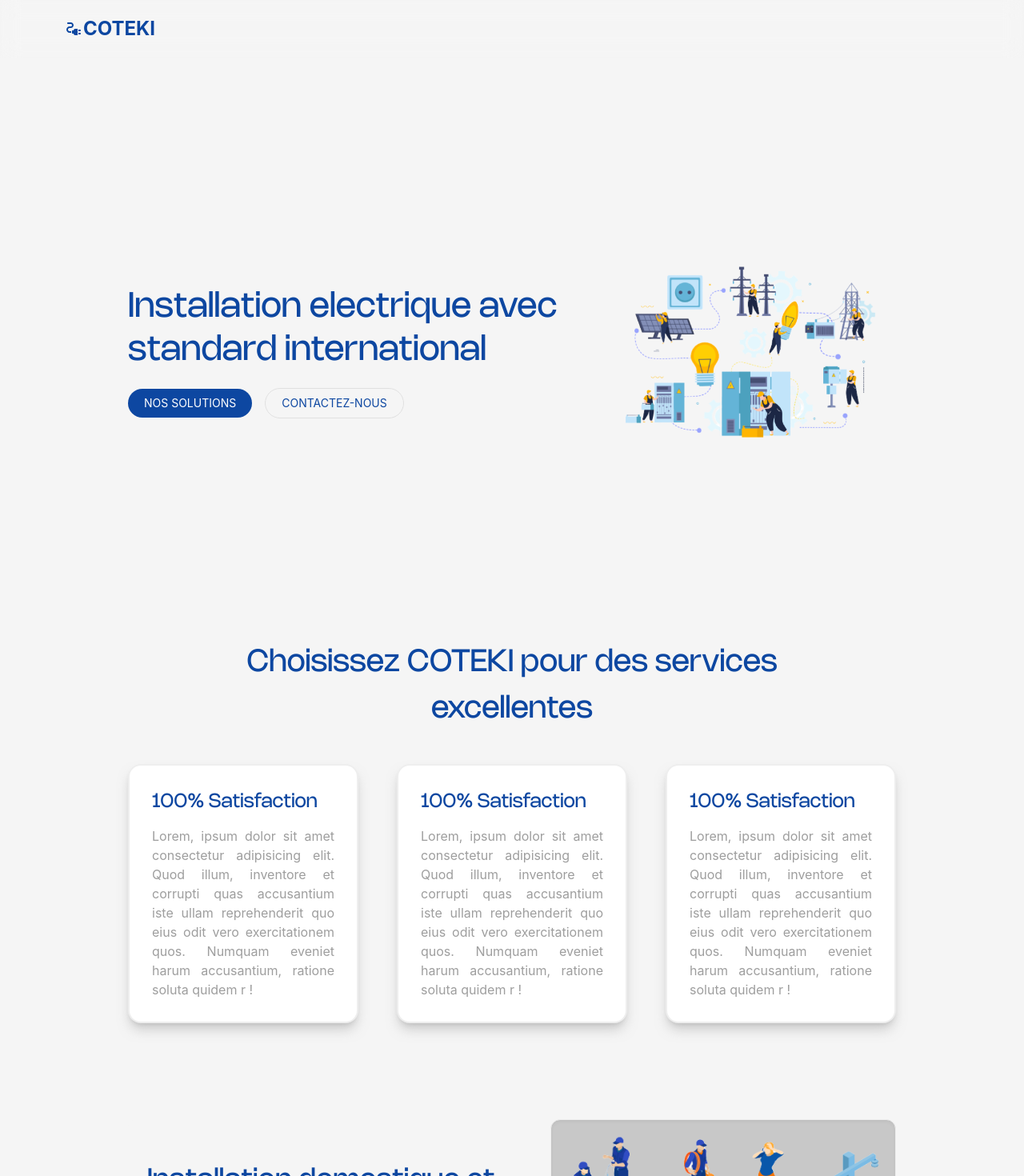
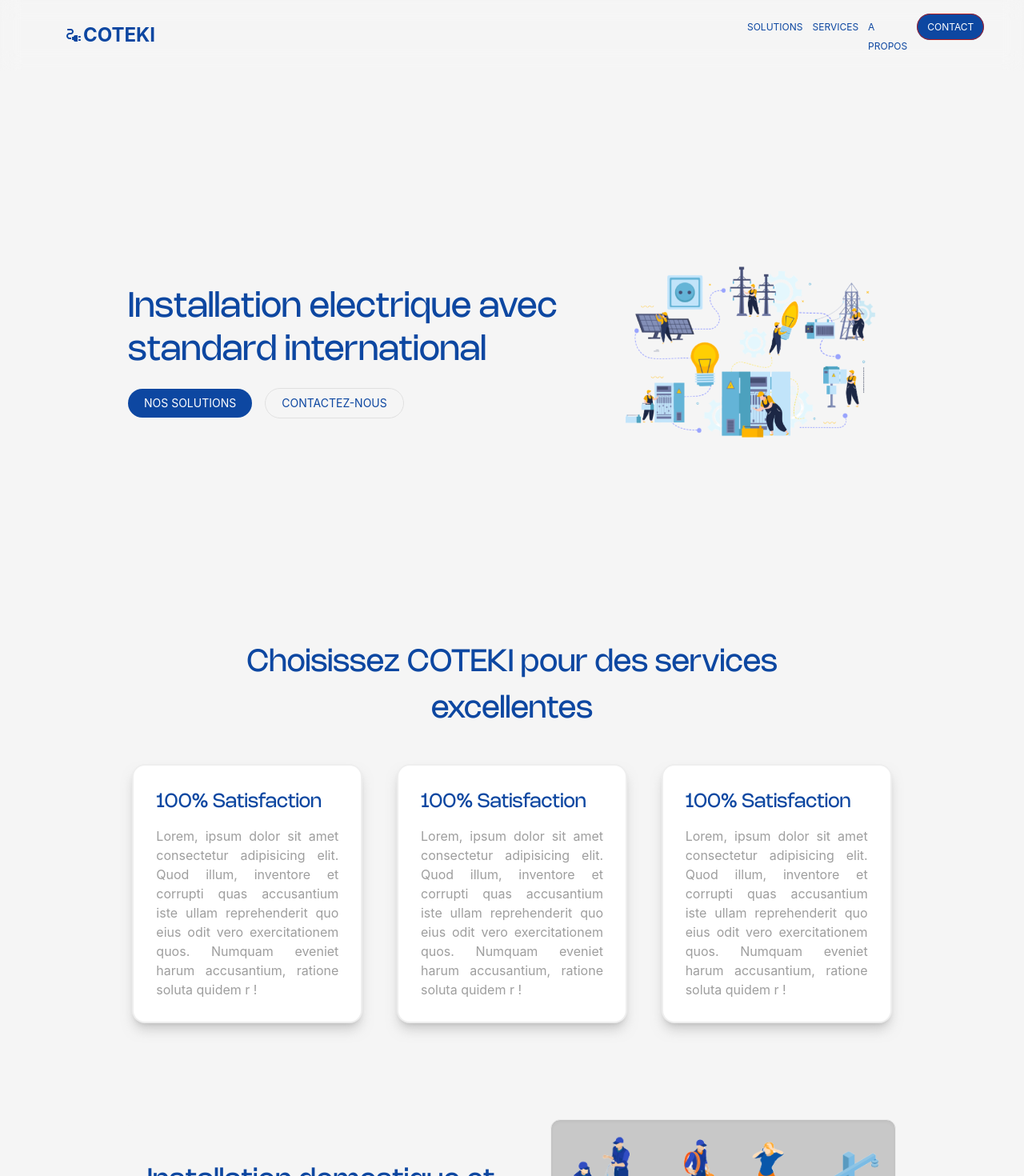
Before and after one commit to iambenkis/Aris-website, a React (Create React App) app: page / in a window 1280 px wide. Shown: the top 1470 px of the page at 80% size. Built offline with nearby package versions, Linux system fonts and the light colour scheme.

Commit message:
Fix minor errors

```diff
--- a/src/components/Footer.jsx
+++ b/src/components/Footer.jsx
@@ -17,7 +17,7 @@ const Footer = () => {
           <MdElectricalServices />
           <span>COTEKI</span>
         </a>
-        <ul className="flex w-[30%] flex-col md:flex-row justify-between items-center ">
+        <ul className="flex w-[50%] md:w-[30%] flex-col md:flex-row justify-between items-center ">
           {links.map((link, index) => (
             <li className="">
               <a
--- a/src/components/Home.jsx
+++ b/src/components/Home.jsx
@@ -3,7 +3,7 @@ import HomeImage from '../assets/home.png'
 
 const Home = () => {
   return (
-    <div className=" h-screen flex items-center pt-[5rem] mx-[-7rem] md:mx-0 w-full">
+    <div className=" h-screen flex items-center pt-[5rem] mx-[-7rem] md:mx-0 w-full ">
       <div className="grid w-full columns-1 md:flex md:justify-between md:items-center px-[10rem]">
         <Slide duration={1000}>
           <div>
--- a/src/components/Insight.jsx
+++ b/src/components/Insight.jsx
@@ -44,10 +44,8 @@ export const victrines = [
 export const isOdd = (num) => num % 2
 
 const Insight = () => {
-  // max-w-[50rem]
-
   return (
-    <div className="px-5 lg:px-40 py-20 z-0">
+    <div className=" lg:px-40 py-20 z-0">
       <div>
         {victrines.map((victrine, index) => (
           <Slide>
@@ -93,7 +91,7 @@ const Insight = () => {
               <CardHeader
                 shadow={false}
                 floated={false}
-                className="m-0 w-full h-[80vw] lg:w-[45%] lg:h-full
+                className="m-0  ml-4 md:ml-0 w-[85%] md:w-full h-[80vw] lg:w-[45%] lg:h-full
                 bg-gray-800/25
                  shadow-inner shadow-inner-lg border-[1px] shrink-0"
               >
--- a/src/components/Navbar.jsx
+++ b/src/components/Navbar.jsx
@@ -48,8 +48,8 @@ const Navbar = () => {
       </a>
       <HamburgerMenu clickHandler={hamburgerClickHandler} shown={!linksShown} />
       <div
-        className={`items-start w-full justify-between px-2
-        ${linksShown ? ' flex' : 'hidden'}
+        className={`items-start w-full justify-between md:justify-end px-2
+        ${linksShown ? ' flex' : 'hidden md:flex'}
         `}
       >
         <ul
@@ -72,7 +72,7 @@ const Navbar = () => {
           ))}
         </ul>
         <button
-          className={`h-[2.5rem] w-[2.5rem] border-blue-900 border-2 text-blue-900 flex items-center justify-center`}
+          className={`h-[2.5rem] w-[2.5rem] border-blue-900 border-2 text-blue-900 flex items-center justify-center md:hidden`}
           onClick={closeMenu}
         >
           <MdClose size={24} />
--- a/src/components/Why.jsx
+++ b/src/components/Why.jsx
@@ -12,7 +12,7 @@ const WhySection = () => {
         <Fade duration={2000} className="w-full">
           <div>
             <div className="grid columns-1  w-full gap-8 lg:flex lg:justify-between lg:items-center ">
-              <div className="w-[100%] lg:w-[30%] border-2 shadow-lg shadow-gray-500/50 bg-white rounded-2xl text-justify p-7">
+              <div className="w-[90%] mx-auto md:w-[100%] lg:w-[30%] border-2 shadow-lg shadow-gray-500/50 bg-white rounded-2xl text-justify p-7">
                 <h3 className="text-[1.5rem] font-[RegularNohemi] text-blue-900 font-medium">
                   100% Satisfaction
                 </h3>
@@ -23,7 +23,7 @@ const WhySection = () => {
                   eveniet harum accusantium, ratione soluta quidem r !
                 </p>
               </div>
-              <div className="w-[100%] lg:w-[30%] border-2 shadow-lg shadow-gray-500/50 bg-white rounded-2xl text-justify p-7">
+              <div className="w-[90%] mx-auto md:w-[100%] lg:w-[30%] border-2 shadow-lg shadow-gray-500/50 bg-white rounded-2xl text-justify p-7">
                 <h3 className="text-[1.5rem] font-[RegularNohemi] text-blue-900 font-medium">
                   100% Satisfaction
                 </h3>
@@ -34,7 +34,7 @@ const WhySection = () => {
                   eveniet harum accusantium, ratione soluta quidem r !
                 </p>
               </div>
-              <div className="w-[100%] lg:w-[30%] border-2 shadow-lg shadow-gray-500/50 bg-white rounded-2xl text-justify p-7">
+              <div className="w-[90%] mx-auto md:w-[100%] lg:w-[30%] border-2 shadow-lg shadow-gray-500/50 bg-white rounded-2xl text-justify p-7">
                 <h3 className="text-[1.5rem] font-[RegularNohemi] text-blue-900 font-medium">
                   100% Satisfaction
                 </h3>
```
Also changed, not shown: 1 other file (tests, documents, lock files or other folders).
